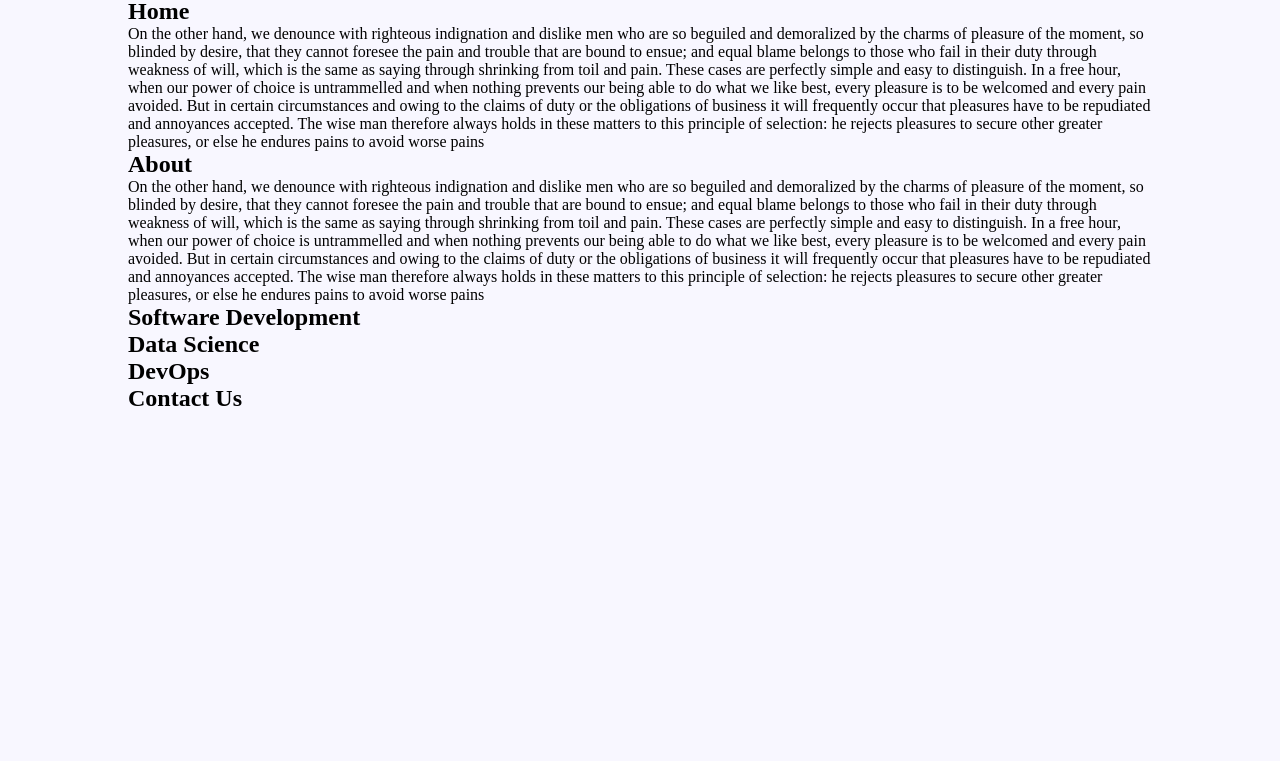
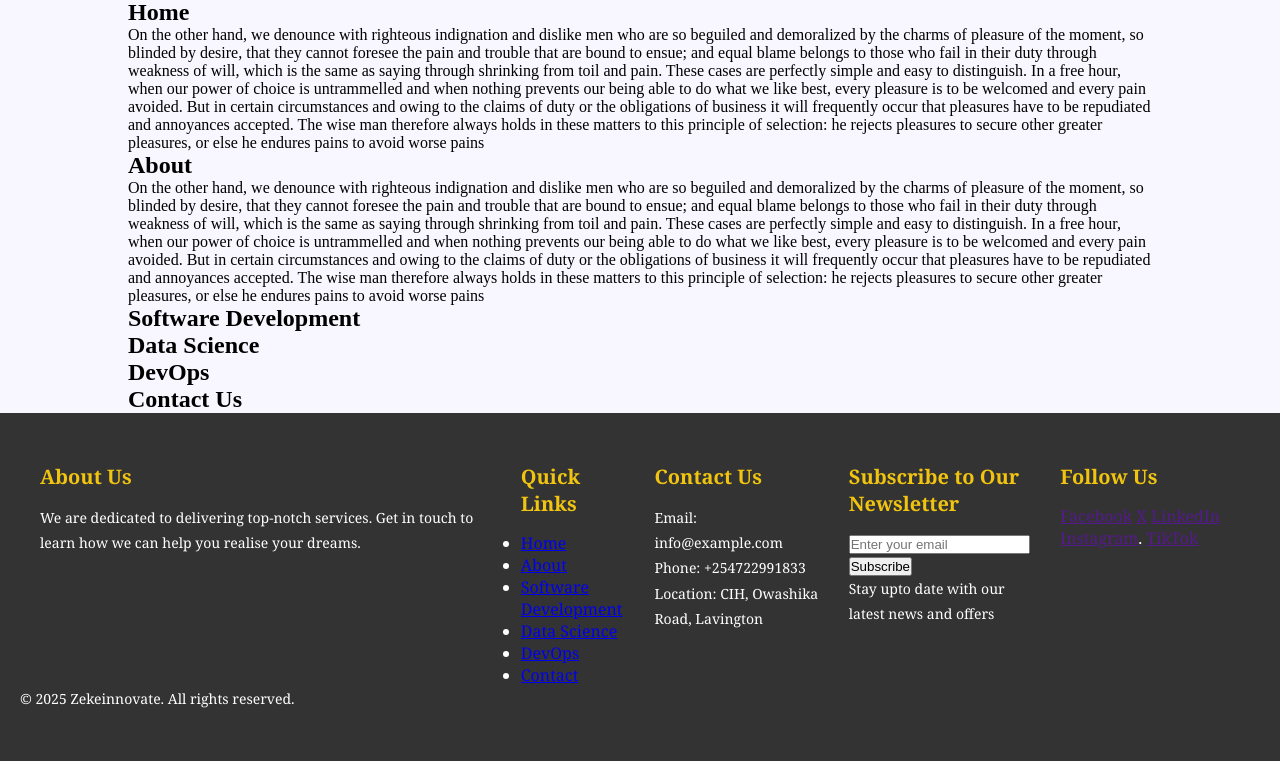
Before and after one commit to ezekielkibiego/css001, a plain HTML site: page home.html in a window 1280 px wide. Shown: the part 56-817 px from the top of the page. Drawn offline with Linux system fonts and the light colour scheme.

Commit message:
add footer

```diff
--- a/home.css
+++ b/home.css
@@ -16,6 +16,7 @@ body {
     justify-content: space-between;
     align-items: center;
     padding: 10px 20px;
+    font-family: Georgia, 'Times New Roman', Times, serif;
 }
 
 .navbar-logo img{
@@ -96,3 +97,31 @@ body {
 
 
 /* Footer */
+
+.footer {
+    background-color: #333;
+    color: white;
+    padding: 50px 20px;
+    font-family: Georgia, 'Times New Roman', Times, serif;
+
+}
+
+.footer-container {
+    display: flex;
+    color: white;
+    justify-content: space-between;
+    gap: 30px;
+    max-width: 1200px;
+    margin: 0 auto;
+}
+
+.footer h3 {
+    margin-bottom: 15px;
+    font-size: 20px;
+    color: #f1c40f;
+}
+
+.footer p {
+    font-size: 14px;
+    line-height: 1.8;
+}
--- a/home.html
+++ b/home.html
@@ -7,6 +7,7 @@
     <link rel="stylesheet" href="home.css">
 </head>
 <body>
+    <!-- Start of Navbar -->
     <nav class="navbar">
         <a href="#home" class="navbar-logo">
             <img src="assets\1737446254615-removebg-preview.png" alt="Logo">
@@ -24,11 +25,17 @@
             <li><a href="#contact">Contact</a></li>
         </ul>
     </nav>
+
+    <!-- End of Navbar -->
+
+
     <section class="container">
+
         <div id="home">
             <h2>Home</h2>
             <p>On the other hand, we denounce with righteous indignation and dislike men who are so beguiled and demoralized by the charms of pleasure of the moment, so blinded by desire, that they cannot foresee the pain and trouble that are bound to ensue; and equal blame belongs to those who fail in their duty through weakness of will, which is the same as saying through shrinking from toil and pain. These cases are perfectly simple and easy to distinguish. In a free hour, when our power of choice is untrammelled and when nothing prevents our being able to do what we like best, every pleasure is to be welcomed and every pain avoided. But in certain circumstances and owing to the claims of duty or the obligations of business it will frequently occur that pleasures have to be repudiated and annoyances accepted. The wise man therefore always holds in these matters to this principle of selection: he rejects pleasures to secure other greater pleasures, or else he endures pains to avoid worse pains</p>
         </div>
+
 
         <div id="about">
             <h2>About</h2>
@@ -52,6 +59,63 @@
     </section>
 
 
+    <!-- Footer  -->
 
+    <footer class="footer">
+        <div class="footer-container">
+            <div class="footer-about">
+                <h3>About Us</h3>
+                <p>We are dedicated to delivering top-notch services. Get in touch to learn how we can help you realise your dreams.</p>
+
+            </div>
+            <div class="footer-links">
+                <h3>Quick Links</h3>
+                <ul>
+                    <li><a href="#home">Home</a></li>
+                    <li><a href="#about">About</a></li>
+                    <li><a href="#soft">Software Development</a></li>
+                    <li><a href="#data">Data Science</a></li>
+                    <li><a href="#devops">DevOps</a></li>
+                    <li><a href="#contact">Contact</a></li>
+                </ul>
+            </div>
+            <div class="footer-contact">
+                <h3>Contact Us</h3>
+                <p>Email: info@example.com</p>
+                <p>Phone: +254722991833</p>
+                <p>Location: CIH, Owashika Road, Lavington</p>
+
+            </div>
+            <div class="footer-subscribe">
+                <h3>Subscribe to Our Newsletter</h3>
+                <form action="" class="subscibe-form">
+                    <input
+                        type="email"
+                        name="email"
+                        id="email"
+                        class="subscribe-input"
+                        placeholder="Enter your email"
+                        required
+                    >
+                    <button type="submit" class="subscribe-button">Subscribe</button>
+                </form>
+                <p>Stay upto date with our latest news and offers</p>
+            </div>
+            <div class="footer-social">
+                <h3>Follow Us</h3>
+                <a href="" class="socia-icon">Facebook</a>
+                <a href="" class="socia-icon">X</a>
+                <a href="" class="socia-icon">LinkedIn</a>
+                <a href="" class="socia-icon">Instagram</a>.
+                <a href="" class="socia-icon">TikTok</a>
+            </div>
+
+        </div>
+        <div class="footer-bottom">
+            <p>&copy; 2025 Zekeinnovate. All rights reserved.</p>
+        </div>
+    </footer>
+
+    <!-- End Footer -->
 </body>
 </html>
```
